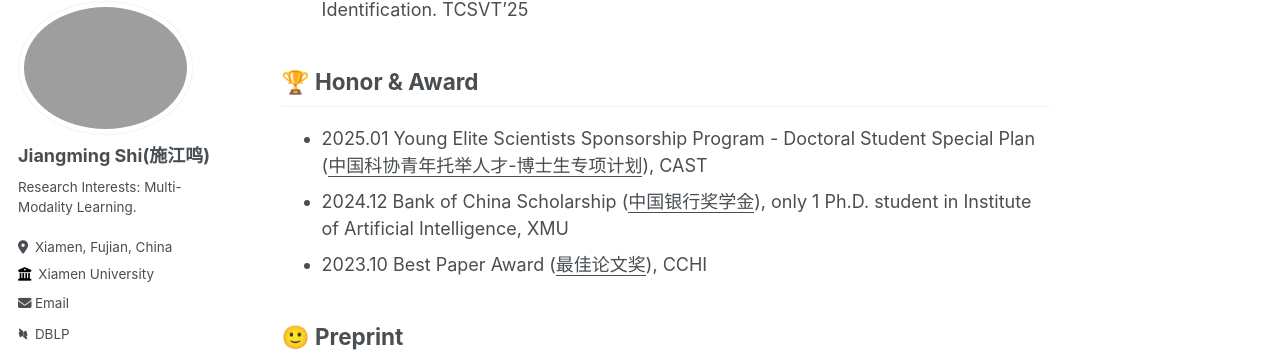
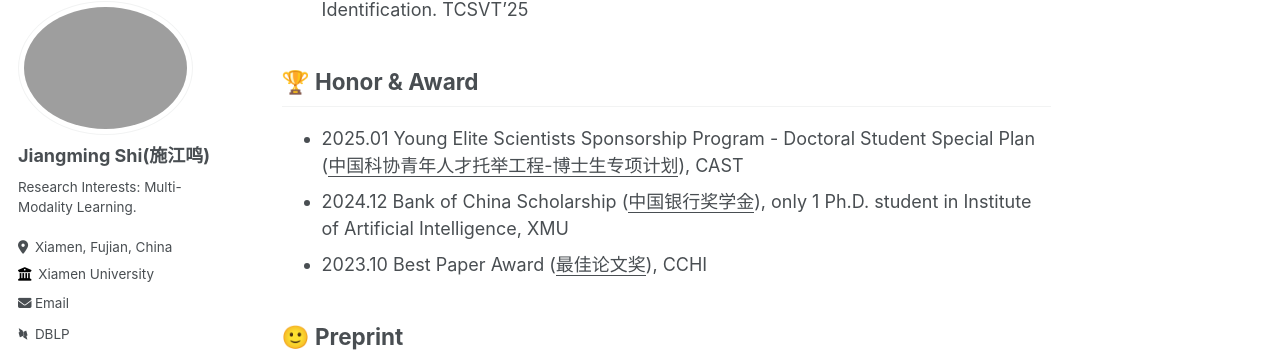
Before and after one commit to shijiangming1/shijiangming1.github.io, a Jekyll site: the page built from _pages/about.md, in a window 1280 px wide and 900 px high, scrolled down 1699 px. Shown: the part 105-457 px from the top of the window. Built offline with Jekyll 4.4.1, drawn with Linux system fonts in a browser that asks for light colours; some web fonts are replaced.

Commit message:
Update about.md

```diff
--- a/_pages/about.md
+++ b/_pages/about.md
@@ -69,7 +69,7 @@ Hi, my name is Jiangming Shi (Chinese: 施江鸣), a Ph.D. Candidate (3<sup>nd</
 10. Xiangbo Yin#, Jiangming Shi#, Zhizhong Zhang, Yuan Xie, Yanyun Qu*. Adaptive Pseudo-label Purification and Debiasing for Unsupervised Visible-Infrared Person Re-Identification. TCSVT'25
 
 ## 🏆 Honor & Award
-- 2025.01 Young Elite Scientists Sponsorship Program - Doctoral Student Special Plan (<ins>中国科协青年托举人才-博士生专项计划</ins>), CAST
+- 2025.01 Young Elite Scientists Sponsorship Program - Doctoral Student Special Plan (<ins>中国科协青年人才托举工程-博士生专项计划</ins>), CAST
 - 2024.12 Bank of China Scholarship (<ins>中国银行奖学金</ins>), only 1 Ph.D. student in Institute of Artificial Intelligence, XMU
 - 2023.10 Best Paper Award (<ins>最佳论文奖</ins>), CCHI
 
```
